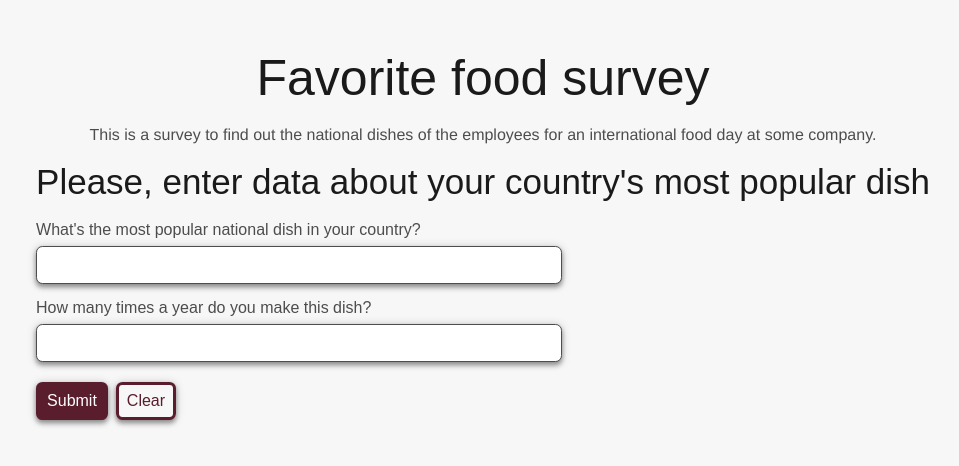
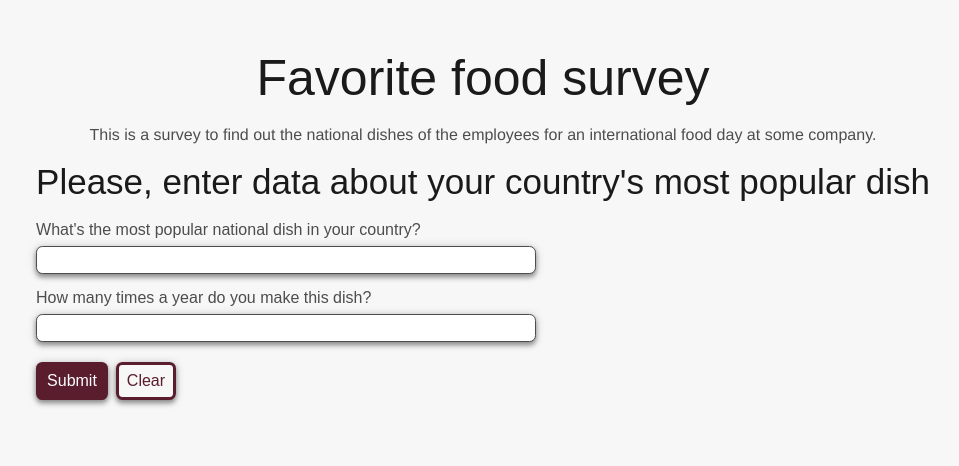
Before and after one commit to lienputnina/restaurant-demo, a Next.js app: page / in a window 1280 px wide. Shown: the top 466 px of the page, without its empty margins (157-1116 px from the left). Built offline with nearby package versions, Linux system fonts and the light colour scheme.

Commit message:
chore: added tailwind

```diff
--- a/package.json
+++ b/package.json
@@ -18,13 +18,16 @@
   },
   "devDependencies": {
     "@eslint/eslintrc": "^3",
+    "@tailwindcss/postcss": "^4.0.8",
     "@types/node": "^20",
     "@types/react": "^19",
     "@types/react-dom": "^19",
     "eslint": "^9",
     "eslint-config-next": "15.1.7",
+    "postcss": "^8.5.3",
     "prettier": "^3.5.0",
     "sass": "^1.84.0",
+    "tailwindcss": "^4.0.8",
     "typescript": "^5",
     "typescript-eslint": "^8.24.0"
   }
--- /dev/null
+++ b/postcss.config.mjs
@@ -0,0 +1,2 @@
+const config = { plugins: { '@tailwindcss/postcss': {} } };
+export default config;
--- a/src/app/layout.tsx
+++ b/src/app/layout.tsx
@@ -1,7 +1,7 @@
 import type { Metadata } from 'next';
 import { StoreProvider } from './StoreProvider';
 
-import '../../src/styles/globals.scss';
+import '../../src/styles/globals.css';
 
 export const metadata: Metadata = {
   title: 'NextJs Demo',
--- a/src/styles/globals.scss
+++ b/src/styles/globals.css
@@ -1,3 +1,5 @@
+@import 'tailwindcss';
+
 body {
   display: flex;
   flex-direction: column;
```
Also changed, not shown: 1 other file (tests, documents, lock files or other folders).
